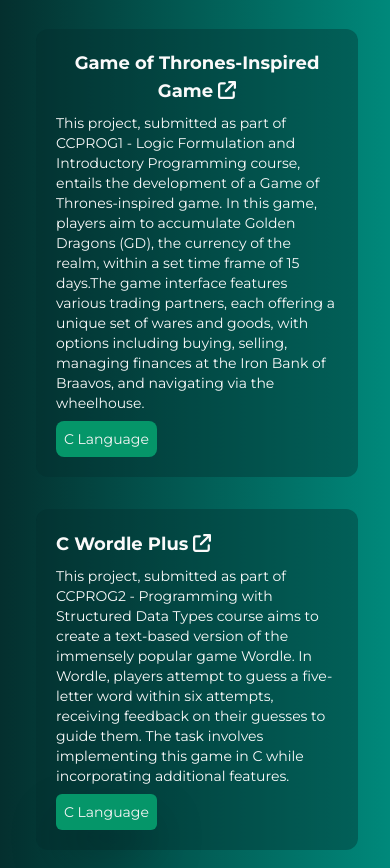
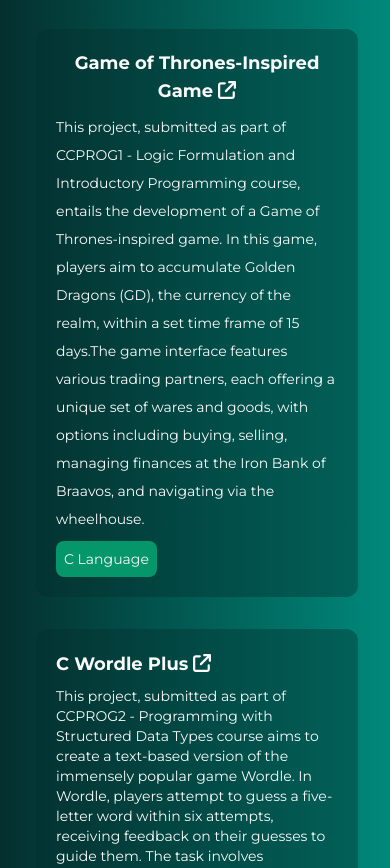
Before and after one commit to MrRyushi/Portfolio, a React (Vite) app in the folder Portfolio/: page / in a window 390 px wide. Shown: the part 2527-3395 px from the top of the page. Built offline with nearby package versions, Linux system fonts and the light colour scheme; a web font is replaced by a local one.

Commit message:
added favicon

```diff
--- a/Portfolio/index.html
+++ b/Portfolio/index.html
@@ -5,6 +5,7 @@
     <meta name="viewport" content="width=device-width, initial-scale=1.0" />
     <title>Ryushi Portfolio</title>
     <link rel="stylesheet" href="./src/index.css">
+    <link rel="icon" type="image/x-icon" href="./src/assets/favicon/favicon.ico">
   </head>
   <body>
     <div id="root"></div>
--- a/Portfolio/src/index.css
+++ b/Portfolio/src/index.css
@@ -4,6 +4,9 @@
 @tailwind components;
 @tailwind utilities;
 
+:root {
+    overflow-x: hidden;
+    }
 
 .montserrat {
     font-family: Montserrat;
@@ -17,7 +20,3 @@
   .fade-in.visible {
     opacity: 1;
   }
-
-  .fade-in.out {
-    opacity: 0;
-  }
--- a/Portfolio/src/pages/Contact.jsx
+++ b/Portfolio/src/pages/Contact.jsx
@@ -12,9 +12,7 @@ export default function Contact() {
             entries.forEach(entry => {
                 if (entry.isIntersecting) {
                     entry.target.classList.add('visible');
-                    entry.target.classList.remove('out');
                 } else {
-                    entry.target.classList.add('out');
                     entry.target.classList.remove('visible');
                 }
             });
--- a/Portfolio/src/pages/Landing.jsx
+++ b/Portfolio/src/pages/Landing.jsx
@@ -33,9 +33,7 @@ export default function Landing() {
             entries.forEach(entry => {
                 if (entry.isIntersecting) {
                     entry.target.classList.add('visible');
-                    entry.target.classList.remove('out');
                 } else {
-                    entry.target.classList.add('out');
                     entry.target.classList.remove('visible');
                 }
             });
@@ -78,7 +76,7 @@ export default function Landing() {
     };
 
     return (
-        <div className='w-screen bg-gradient-to-r from-teal-950 to-teal-600'>
+        <div className='w-screen bg-gradient-to-r from-teal-950 to-teal-600 overflow-hidden'>
             <div className='h-screen'>
                 <div id='home' className='items-center text-gray-50 px-5 py-6'>
                     {isSmallScreen ? (
--- a/Portfolio/src/pages/Projects.jsx
+++ b/Portfolio/src/pages/Projects.jsx
@@ -63,9 +63,7 @@ export default function Projects() {
             entries.forEach(entry => {
                 if (entry.isIntersecting) {
                     entry.target.classList.add('visible');
-                    entry.target.classList.remove('out');
                 } else {
-                    entry.target.classList.add('out');
                     entry.target.classList.remove('visible');
                 }
             });
@@ -87,7 +85,7 @@ export default function Projects() {
                 <div className='space-y-2 fade-in'>
                     <div className='space-y-2 rounded-xl p-5 bg-teal-950/40 text-start'>
                         <button className='text-lg lg:text-xl xl:text-2xl font-bold opacity-100 hover:text-emerald-600' onClick={() => setShowGOT(true)}>Game of Thrones-Inspired Game {arrowUpFromSquare}</button>
-                        <p className='text-sm sm:text-md md:text-lg lg:text-xl'>
+                        <p className='text-sm sm:text-md md:text-lg lg:text-xl leading-loose'>
                             This project, submitted as part of CCPROG1 - Logic Formulation and Introductory Programming course, entails the development of a Game of
                             Thrones-inspired game. In this game, players aim to accumulate Golden Dragons (GD), the currency of the realm, within a set time frame of
                             15 days.The game interface features various trading partners, each offering a unique set of wares and goods, with options including buying,
--- a/Portfolio/src/pages/Skills.jsx
+++ b/Portfolio/src/pages/Skills.jsx
@@ -31,9 +31,7 @@ export default function Skills() {
             entries.forEach(entry => {
                 if (entry.isIntersecting) {
                     entry.target.classList.add('visible');
-                    entry.target.classList.remove('out');
                 } else {
-                    entry.target.classList.add('out');
                     entry.target.classList.remove('visible');
                 }
             });
--- a/Portfolio/src/pages/Work.jsx
+++ b/Portfolio/src/pages/Work.jsx
@@ -7,9 +7,7 @@ export default function Work() {
             entries.forEach(entry => {
                 if (entry.isIntersecting) {
                     entry.target.classList.add('visible');
-                    entry.target.classList.remove('out');
                 } else {
-                    entry.target.classList.add('out');
                     entry.target.classList.remove('visible');
                 }
             });
```
Also changed, not shown: 1 other file (tests, documents, lock files or other folders).
